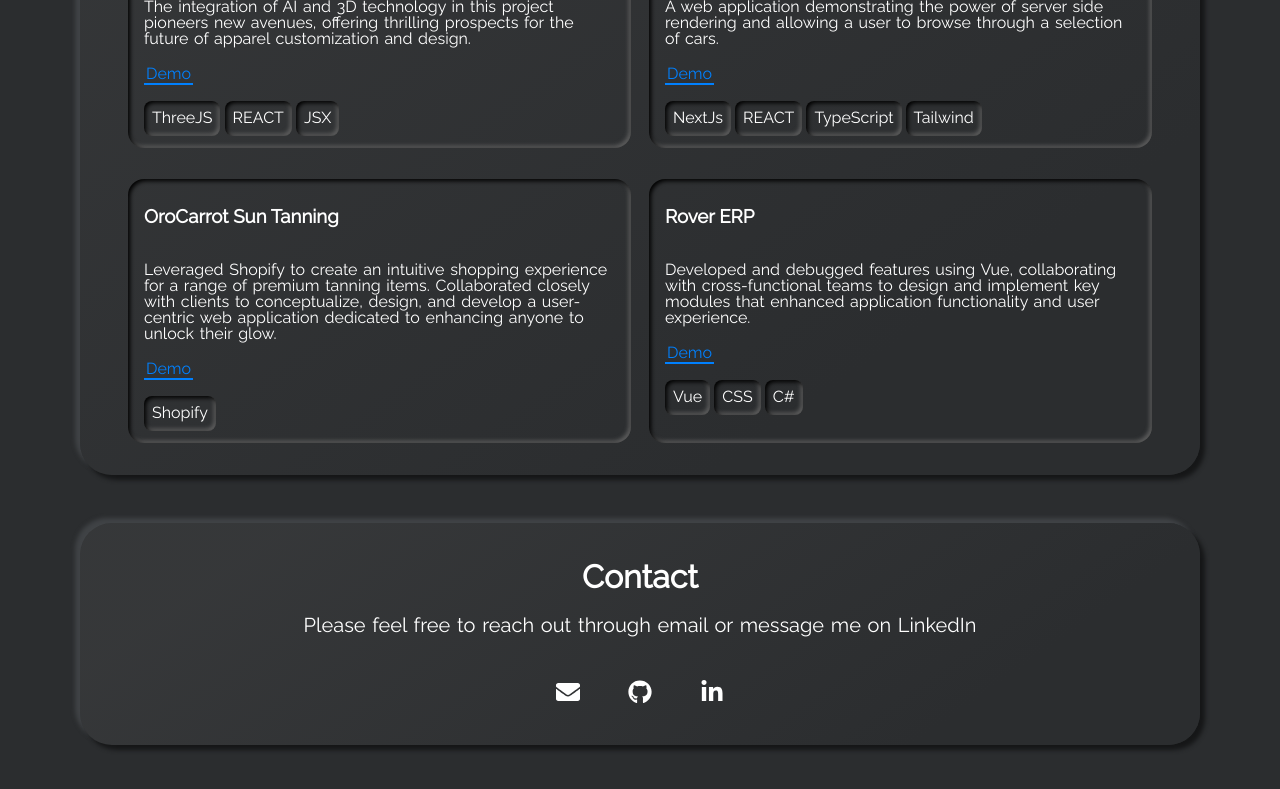
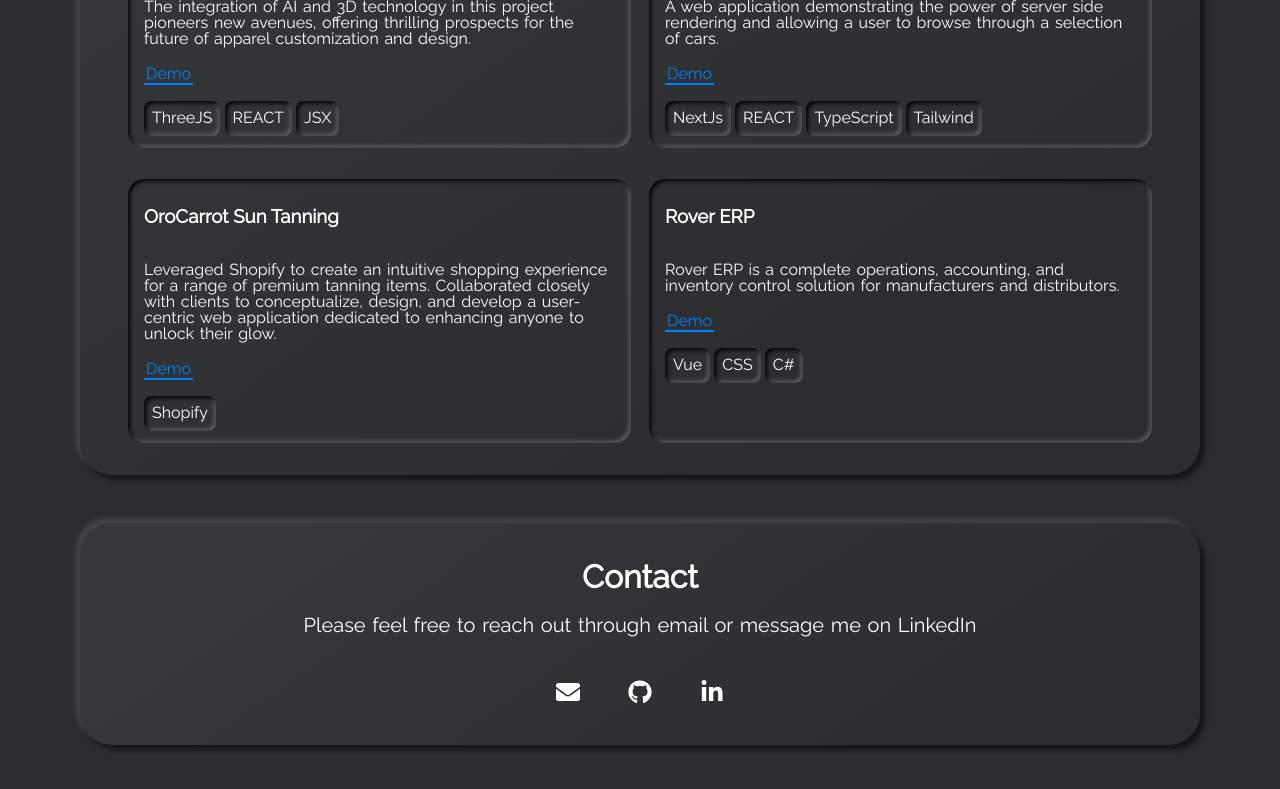
Before and after one commit to asadsidd16/asadportfolio, a Jekyll site: the page built from index.html, in a window 1280 px wide and 900 px high, scrolled down 3258 px. Shown: the top 789 px of the window. Built offline with Jekyll 4.4.1, drawn with Linux system fonts in a browser that asks for light colours.

Commit message:
description change

```diff
--- a/_data/projects.yml
+++ b/_data/projects.yml
@@ -52,7 +52,7 @@
     - tag: Shopify
 
 - name: Rover ERP
-  descr: "Developed and debugged features using Vue, collaborating with cross-functional teams to design and implement key modules that enhanced application functionality and user experience."
+  descr: "Rover ERP is a complete operations, accounting, and inventory control solution for manufacturers and distributors."
   demo: https://www.zumasys.com/
   tags:
     - tag: Vue
```
